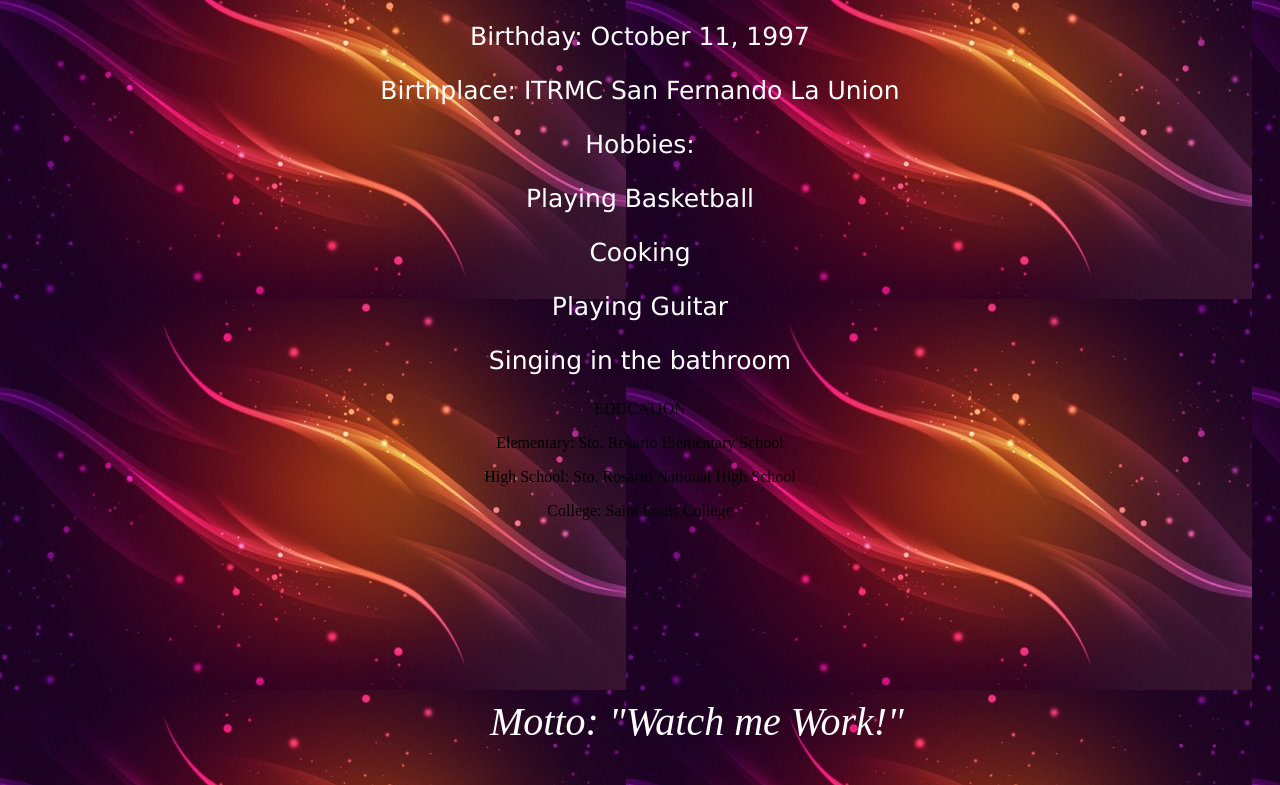
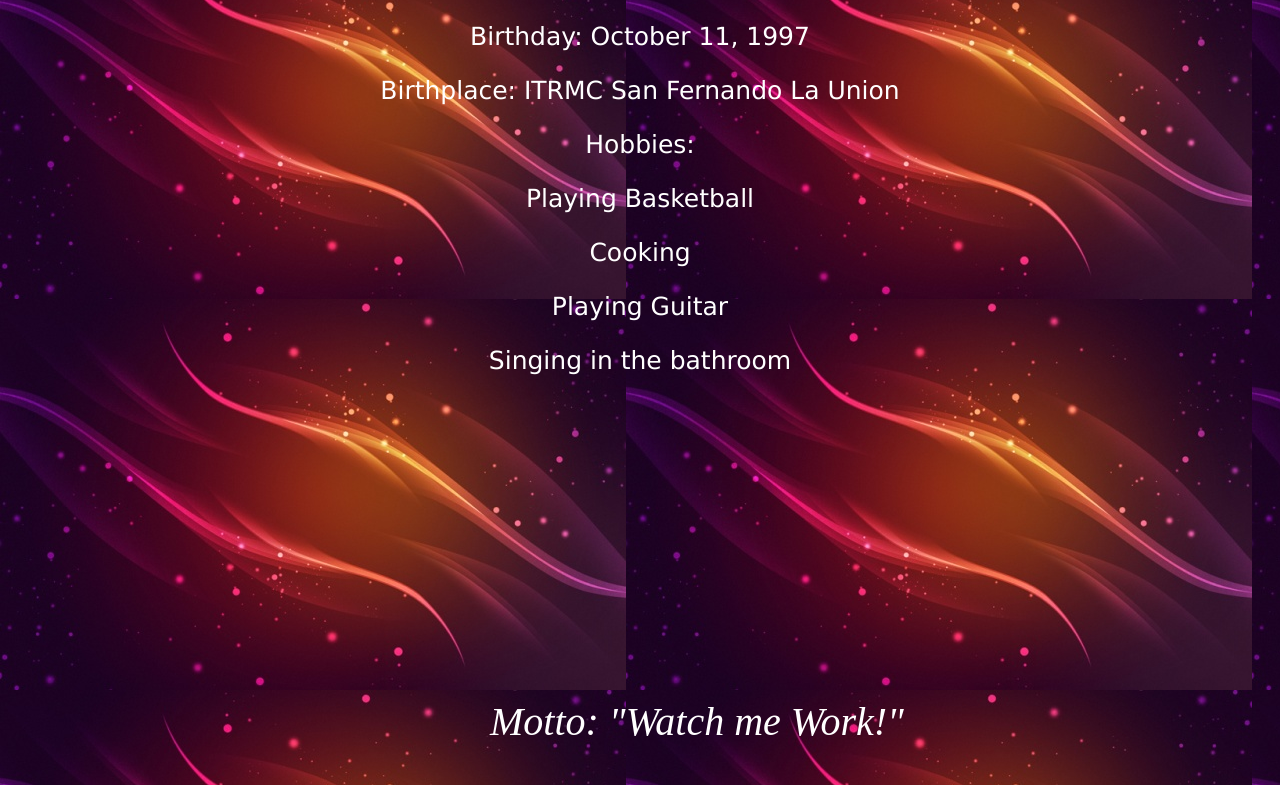
Before and after one commit to lawrencedones/lawrencedones.github.io, a plain HTML site: page About.html in a window 1280 px wide. Shown: the part 874-1659 px from the top of the page. Drawn offline with Linux system fonts and the light colour scheme.

Commit message:
Update About.html

```diff
--- a/About.html
+++ b/About.html
@@ -53,10 +53,7 @@
 			<p> Motto: "Watch me Work!" </p>
 		</div>
 
-			<p>EDUCATION</p>
-		<p>Elementary: Sto. Rosario Elementary School</p>
-		<p>High School: Sto. Rosario National High School</p>
-		<p>College: Saint Louis College</p>
+
 
 			</center>
 			</head>
```
